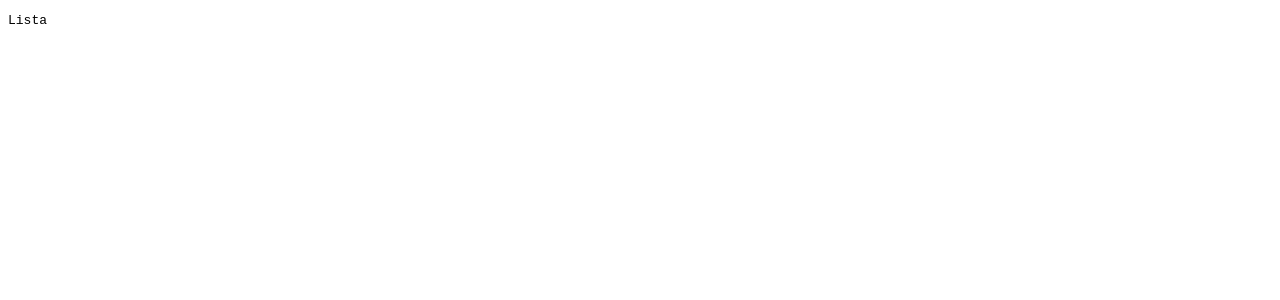
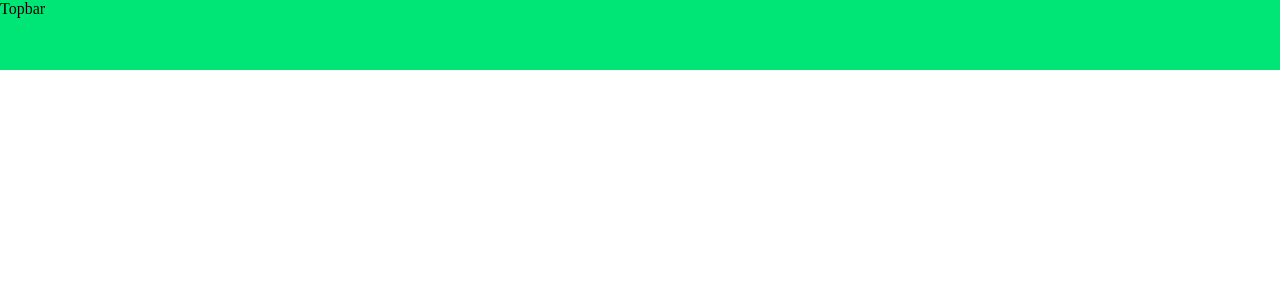
Before and after one commit to gbombassaro/exercicio-carrinho, a React (Create React App) app: page / in a window 1280 px wide. Shown: the top 300 px of the page. Built offline with nearby package versions, Linux system fonts and the light colour scheme.

Commit message:
Adiciona alguns componentes e telas

```diff
--- a/package.json
+++ b/package.json
@@ -4,6 +4,7 @@
   "private": true,
   "dependencies": {
     "@material-ui/core": "^4.11.0",
+    "@material-ui/icons": "^4.9.1",
     "@testing-library/jest-dom": "^4.2.4",
     "@testing-library/react": "^9.3.2",
     "@testing-library/user-event": "^7.1.2",
--- a/public/index.html
+++ b/public/index.html
@@ -5,6 +5,7 @@
     <meta name="viewport" content="width=device-width, initial-scale=1" />
     <meta name="theme-color" content="#000000" />
     <meta name="description" content="Projeto exemplo carrinho de compras"/>
+    <link rel="stylesheet" href="https://fonts.googleapis.com/css?family=Roboto:300,400,500,700&display=swap" />
     <title>React App</title>
   </head>
   <body>
--- a/src/App.js
+++ b/src/App.js
@@ -1,15 +1,21 @@
 import React from 'react';
 import {BrowserRouter, Switch, Route} from 'react-router-dom';
+import {ThemeProvider} from '@material-ui/core';
 import {Carrinho, ListaDeProdutos} from './pages';
+import {theme} from './theme';
+import './index.css';
 
 function App() {
+  console.log(theme);
   return (
+    <ThemeProvider theme={theme}>
       <BrowserRouter>
         <Switch>
           <Route path='/carrinho' component={Carrinho} />
           <Route path='/' component={ListaDeProdutos} />
         </Switch>
       </BrowserRouter>
+    </ThemeProvider>
   );
 }
 
--- /dev/null
+++ b/src/components/Topbar/index.js
@@ -0,0 +1,19 @@
+import React from 'react';
+import {withStyles} from '@material-ui/core/styles';
+import {Box} from '@material-ui/core';
+
+const styles = (theme) => ({
+  container: {
+    width: '100%',
+    height: 70,
+    backgroundColor: theme.palette.secondary.main
+  }
+})
+
+const Topbar = ({classes}) => {
+  return (
+    <Box className={classes.container}>Topbar</Box>
+  )
+}
+
+export default withStyles(styles)(Topbar);
--- /dev/null
+++ b/src/index.css
@@ -0,0 +1,3 @@
+body {
+  margin: 0px;
+}
--- a/src/pages/ListaDeProdutos.js
+++ b/src/pages/ListaDeProdutos.js
@@ -1,8 +1,19 @@
 import React from 'react';
+import {withStyles} from '@material-ui/core/styles';
+import {Box} from '@material-ui/core';
+import Topbar from '../components/Topbar';
 
-const ListaDeProdutos = () => {
+// const styles = (theme) => ({
+//   topbar: {
+//     width: '100%',
+//     height: 70,
+//     backgroundColor: theme.palette.secondary.main
+//   }
+// })
+
+const ListaDeProdutos = ({classes}) => {
   return (
-    <pre>Lista</pre>
+    <Topbar />
   )
 }
 
--- /dev/null
+++ b/src/theme.js
@@ -0,0 +1,10 @@
+import {createMuiTheme} from '@material-ui/core/styles'
+import purple from '@material-ui/core/colors/purple';
+import green from '@material-ui/core/colors/green';
+
+export const theme = createMuiTheme({
+  palette: {
+    primary: purple,
+    secondary: green,
+  },
+});
```
Lines whose indentation alone changed are shown as unchanged.
